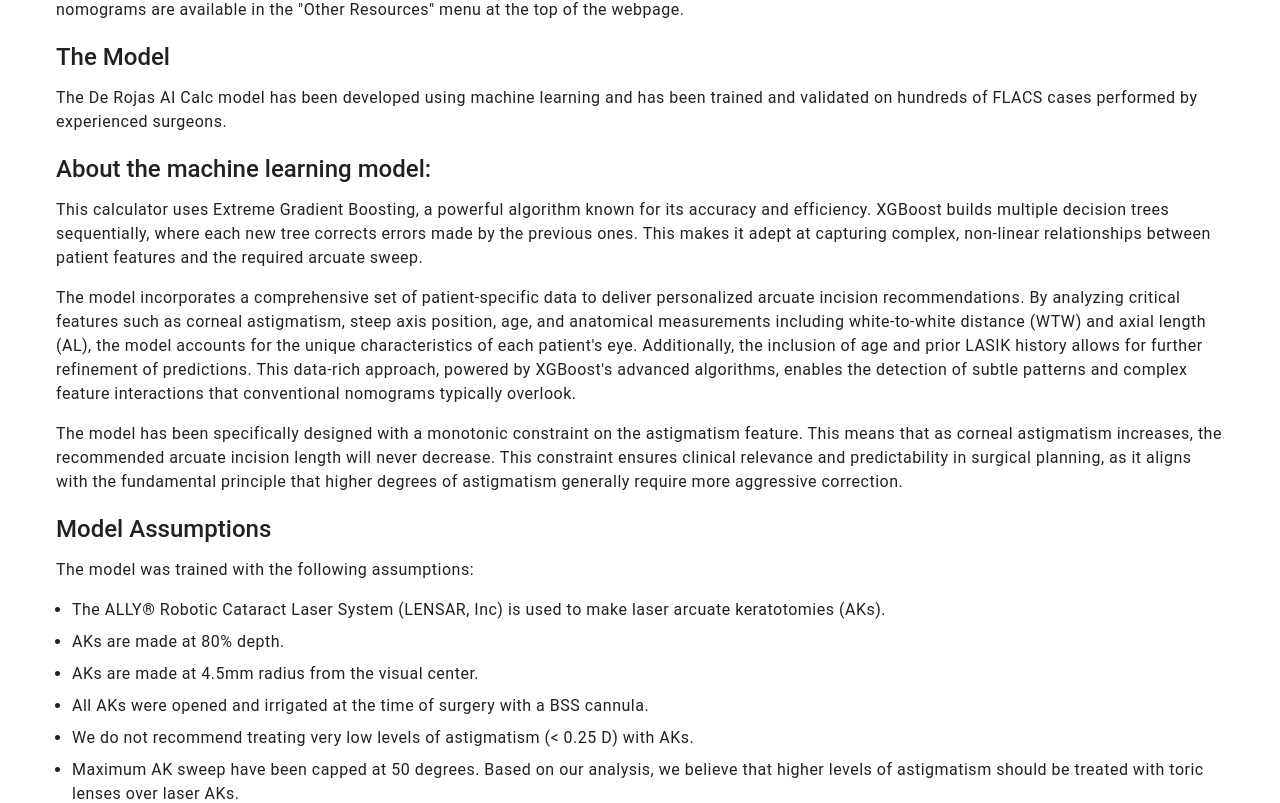
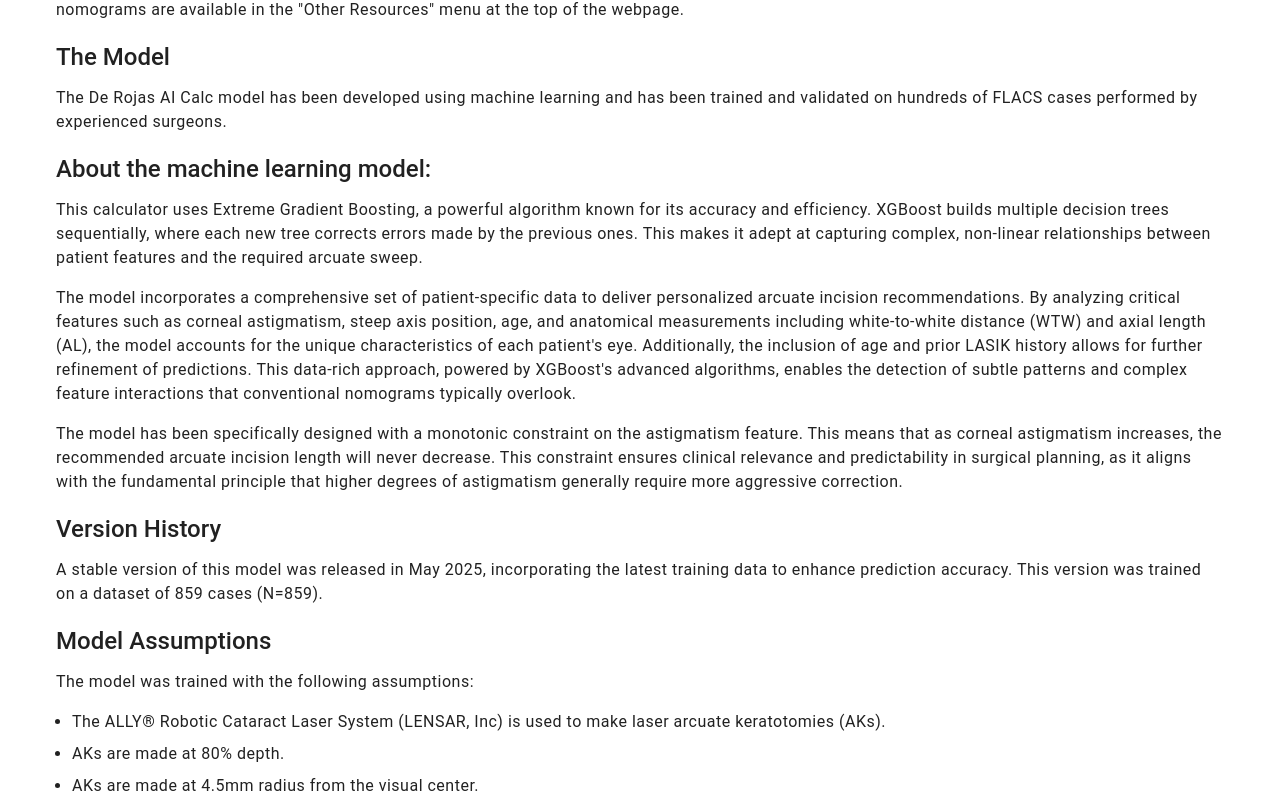
Before and after one commit to wak1616/ai_calc, a Vue app: page /about in a window 1280 px wide. Shown: the part 384-1187 px from the top of the page. Built offline with nearby package versions, Linux system fonts and the light colour scheme.

Commit message:
outlier issue with one patient fixed

```diff
--- a/src/views/About.vue
+++ b/src/views/About.vue
@@ -19,6 +19,9 @@
         <div class="text-body-1 mb-4">The model incorporates a comprehensive set of patient-specific data to deliver personalized arcuate incision recommendations. By analyzing critical features such as corneal astigmatism, steep axis position, age, and anatomical measurements including white-to-white distance (WTW) and axial length (AL), the model accounts for the unique characteristics of each patient's eye. Additionally, the inclusion of age and prior LASIK history allows for further refinement of predictions. This data-rich approach, powered by XGBoost's advanced algorithms, enables the detection of subtle patterns and complex feature interactions that conventional nomograms typically overlook.</div>
 
         <div class="text-body-1 mb-4">The model has been specifically designed with a monotonic constraint on the astigmatism feature. This means that as corneal astigmatism increases, the recommended arcuate incision length will never decrease. This constraint ensures clinical relevance and predictability in surgical planning, as it aligns with the fundamental principle that higher degrees of astigmatism generally require more aggressive correction.</div>
+
+        <div class="text-h5 font-weight-medium mb-3 mt-5">Version History</div>
+        <div class="text-body-1 mb-4">A stable version of this model was released in May 2025, incorporating the latest training data to enhance prediction accuracy. This version was trained on a dataset of 859 cases (N=859).</div>
 
         <div class="text-h5 font-weight-medium mb-3 mt-5">Model Assumptions</div>
         <div class="text-body-1 mb-4">The model was trained with the following assumptions:</div>
```
